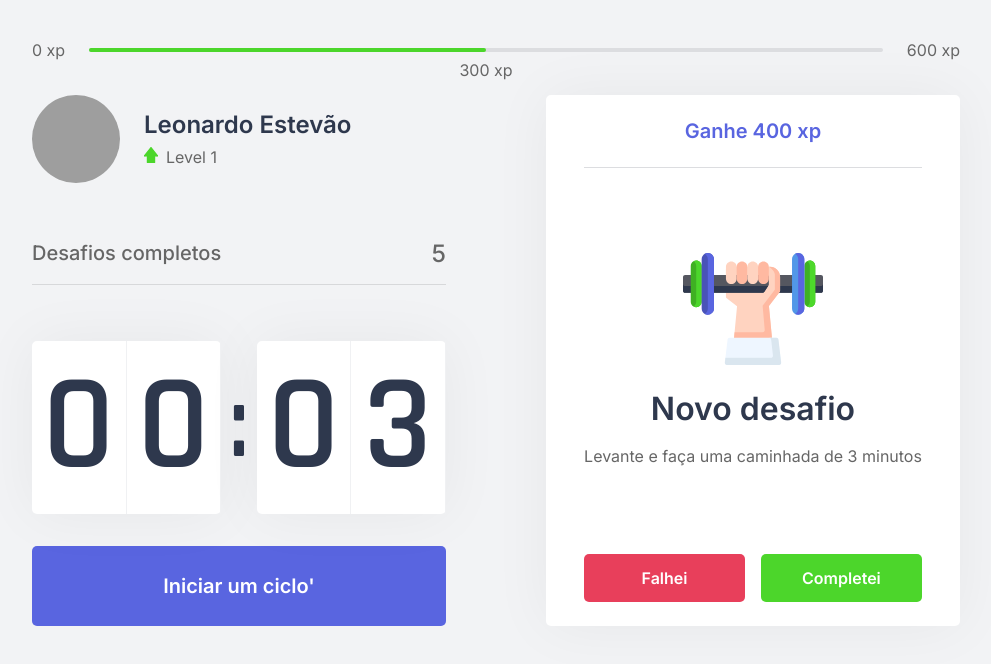
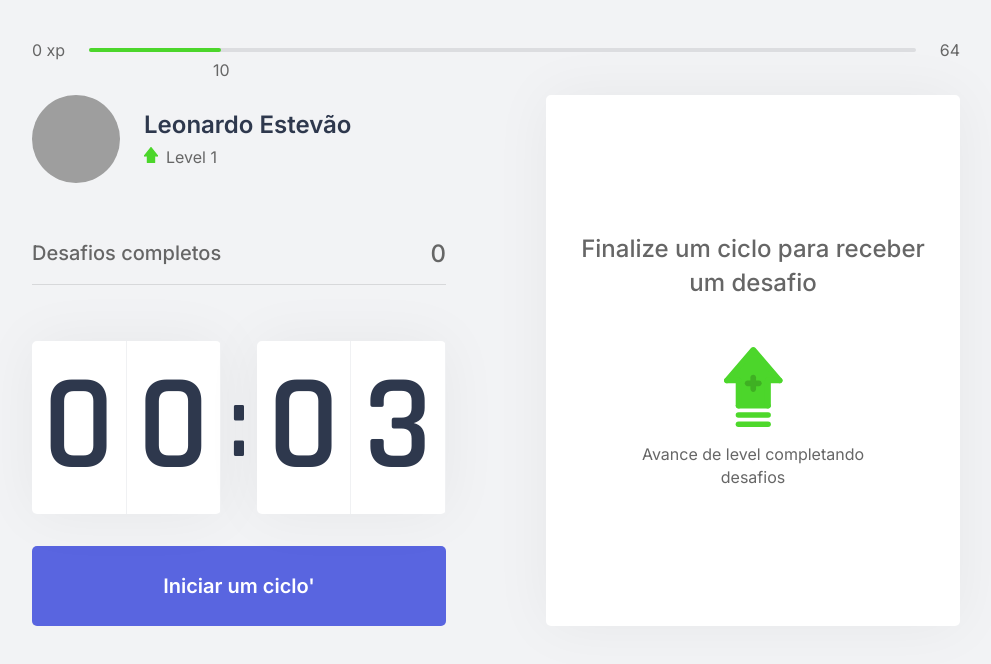
Before and after one commit to LeoEstevao/NLW4-Nextjs, a Next.js app: page / in a window 1280 px wide. Shown: the top 664 px of the page, without its empty margins (144-1135 px from the left). Built offline with nearby package versions, Linux system fonts and the light colour scheme; grey boxes are pictures that could not be loaded.

Commit message:
Added context api Added dynamics level, experience and challenges contents

```diff
--- /dev/null
+++ b/challenges.json
@@ -0,0 +1,62 @@
+[
+  {
+    "type": "body",
+    "description": "Estique um de seus braços com a palma da mão virada para frente e puxe os dedos para cima por 10 segundos por mão.",
+    "amount": 80
+  },
+  {
+    "type": "body",
+    "description": "Estique seu braço contra o peito e puxe-o utilizando o outro braço por 10 segundos por braço.",
+    "amount": 60
+  },
+  {
+    "type": "body",
+    "description": "Puxe seu pescoço com a ajuda da mão para a direita e para a esquerda, permanecendo na posição por alguns segundos.",
+    "amount": 70
+  },
+  {
+    "type": "body",
+    "description": "Com as duas mãos na parte de trás da cabeça, leve-a para baixo, alongando a parte de trás da região.",
+    "amount": 60
+  },
+  {
+    "type": "body",
+    "description": "Cruze as pernas e desça com as mãos esticadas em direção ao chão. Repita o movimento com a outra perna na frente.",
+    "amount": 100
+  },
+  {
+    "type": "body",
+    "description": "Sentado, abra as pernas e tente encostar as palmas das mãos no chão, repita 3 vezes por 5 segundos.",
+    "amount": 80
+  },
+  {
+    "type": "body",
+    "description": "Puxe o joelho de encontro ao peito e segure, troque de perna após 10 segundos.",
+    "amount": 50
+  },
+  {
+    "type": "body",
+    "description": "Sentado, cruze uma perna e incline seu tronco à frente, troque de perna após 10 segundos.",
+    "amount": 80
+  },
+  {
+    "type": "eye",
+    "description": "Sentado, feche os olhos e cubra-os com as palmas da mão durante 2 minutos, depois abra normalmente.",
+    "amount": 90
+  },
+  {
+    "type": "eye",
+    "description": "Em algum ambiente aberto, olhe o mais longe que puder em quatro direções por 3s, mexa apenas os olhos. Repita 3 vezes.",
+    "amount": 140
+  },
+  {
+    "type": "eye",
+    "description": "Usando os polegares, massage a área abaixo das sobrancelhas em movimentos circulares por 15 segundos.",
+    "amount": 70
+  },
+  {
+    "type": "body",
+    "description": "Em pé, gire a cintura o máximo que puder para a esquerda, segure por cinco segundos. Repita para a direita.",
+    "amount": 90
+  }
+]
--- a/src/components/ChallengeBox.tsx
+++ b/src/components/ChallengeBox.tsx
@@ -1,29 +1,37 @@
+import { useContext } from 'react';
+import { ChallengesContext } from '../contexts/ChallengesContext';
 import styles from '../styles/components/ChallengeBox.module.css';
 
 export function ChallengeBox() {
-    const hasActiveChallenge = true;
+    const { activeChallenge, resetChallenge, completeChallenge } = useContext(ChallengesContext);
+
+    // console.log(contextData);
+
+
     return (
         <div className={styles.challengeBoxContainer}>
-            { hasActiveChallenge ? (
+            { activeChallenge ? (
                 <div className={styles.challengeActive}>
-                    <header>Ganhe 400 xp</header>
+                    <header>Ganhe {activeChallenge.amount} xp</header>
 
                     <main>
-                        <img src="icons/body.svg" />
+                        <img src={`icons/${activeChallenge.type}.svg`} />
                         <strong>Novo desafio</strong>
-                        <p>Levante e faça uma caminhada de 3 minutos</p>
+                        <p>{ activeChallenge.description }</p>
                     </main>
 
                     <footer>
                         <button
                         type="button"
-                        className={styles.challengeFailedButton}>
+                        className={styles.challengeFailedButton}
+                        onClick={resetChallenge}>
                             Falhei
                         </button>
 
                         <button
                         type="button"
-                        className={styles.challengeSucceededButton}>
+                        className={styles.challengeSucceededButton}
+                        onClick={completeChallenge}>
                             Completei
                         </button>
                     </footer>
--- a/src/components/CompletedChallenges.tsx
+++ b/src/components/CompletedChallenges.tsx
@@ -1,10 +1,13 @@
+import { useContext } from 'react';
+import { ChallengesContext } from '../contexts/ChallengesContext';
 import styles from '../styles/components/CompletedChallenges.module.css';
 
 export function CompletedChallenges() {
+    const { challengesCompleted } = useContext(ChallengesContext)
     return (
         <div className={styles.completedChallengesContainer}>
             <span>Desafios completos</span>
-            <span>5</span>
+            <span> { challengesCompleted }</span>
         </div>
     )
 }
--- a/src/components/Countdown.tsx
+++ b/src/components/Countdown.tsx
@@ -1,9 +1,12 @@
-import { useEffect, useState } from 'react';
+import { useContext, useEffect, useState } from 'react';
+import { ChallengesContext } from '../contexts/ChallengesContext';
 import styles from '../styles/components/Countdown.module.css';
 
 let countdownTimeout: NodeJS.Timeout;
 
 export function Countdown() {
+    const { startNewChallenge } = useContext(ChallengesContext);
+
     const [time, setTime] = useState(.05 * 60);
     const [isActive, setIsActive] = useState(false);
     const [hasFinished, setHasFinished] = useState(false);
@@ -34,6 +37,7 @@
         {
             setHasFinished(true)
             setIsActive(false)
+            startNewChallenge()
         }
     }, [isActive, time])
 
--- a/src/components/ExperienceBar.tsx
+++ b/src/components/ExperienceBar.tsx
@@ -1,15 +1,22 @@
+import { useContext } from 'react';
+import { ChallengesContext } from '../contexts/ChallengesContext';
 import styles from '../styles/components/ExperienceBar.module.css';
 export function ExperienceBar() {
+    const { currentExperience, experienceToNextLevel } = useContext(ChallengesContext);
+
+    const percentToNextLevel = Math.round((currentExperience * 100) / experienceToNextLevel);
+
     return (
         <header className={styles.experienceBar}>
             <span>0 xp</span>
             <div>
-                <div style={{ width: '50%' }} />
-                <span className={styles.currentExperience} style={{ left: '50%' }}>
-                    300 xp
+                <div style={{ width: `${percentToNextLevel}%` }} />
+                {console.log(percentToNextLevel)}
+                <span className={styles.currentExperience} style={{ left: `${percentToNextLevel}%` }}>
+                    { currentExperience }
                 </span>
             </div>
-            <span>600 xp</span>
+            <span>{ experienceToNextLevel }</span>
         </header>
     )
 };
--- a/src/components/Profile.tsx
+++ b/src/components/Profile.tsx
@@ -1,6 +1,9 @@
+import { useContext } from 'react'
+import { ChallengesContext } from '../contexts/ChallengesContext'
 import styles from '../styles/components/Profile.module.css'
 
 export function Profile() {
+    const { level } = useContext(ChallengesContext)
     return (
         <div className={styles.profileContainer}>
             <img src="https://github.com/LeoEstevao.png" alt="Leonardo Estevao"/>
@@ -9,7 +12,7 @@
                 <strong>Leonardo Estevão</strong>
                 <p>
                     <img src="icons/level.svg" alt="Level"/>
-                    Level 1
+                    Level { level }
                 </p>
             </div>
         </div>
--- /dev/null
+++ b/src/contexts/ChallengesContext.tsx
@@ -0,0 +1,90 @@
+import { createContext, useState, ReactNode } from 'react';
+import challenges from '../../challenges.json';
+
+interface Challenge {
+    type: 'body' | 'eye';
+    description: string;
+    amount: number;
+}
+
+interface ChallengesContextData {
+    level: number
+    currentExperience: number
+    experienceToNextLevel: number
+    challengesCompleted: number
+    levelUp: () => void
+    startNewChallenge: () => void
+    activeChallenge: Challenge
+    resetChallenge: () => void
+    completeChallenge: () => void
+}
+
+interface ChallengesProviderProps {
+    children: ReactNode
+}
+
+export const ChallengesContext = createContext({} as ChallengesContextData);
+
+export function ChallengesProvider( { children }: ChallengesProviderProps ) {
+    const [level, setLevel] = useState(1);
+    const [currentExperience, setCurrentExperience] = useState(10);
+    const [challengesCompleted, setChallengesCompleted] = useState(0);
+
+    const [activeChallenge, setActiveChallenge] = useState(null);
+
+    const experienceToNextLevel = Math.pow((level + 1) * 4, 2);
+
+    function levelUp() {
+        setLevel( level + 1 )
+    }
+
+    function startNewChallenge() {
+        const randomChallengeIndex = Math.floor(Math.random() * challenges.length);
+        const challenge = challenges[randomChallengeIndex];
+        setActiveChallenge(challenge)
+        console.log('New challenge')
+    }
+
+
+    function resetChallenge() {
+        setActiveChallenge(null)
+    }
+
+    function completeChallenge() {
+        if(!activeChallenge) {
+            return;
+        }
+
+        const { amount } = activeChallenge;
+
+        let finalExperience = currentExperience + amount;
+
+        if(finalExperience >= experienceToNextLevel ) {
+            finalExperience = finalExperience - experienceToNextLevel;
+            levelUp();
+        }
+
+        setCurrentExperience(finalExperience);
+        setActiveChallenge(null);
+        setChallengesCompleted(challengesCompleted + 1);
+    }
+
+    return (
+    // Everything inside challengesContext, will get access of it's values
+
+    <ChallengesContext.Provider value={{
+        level,
+        currentExperience,
+        experienceToNextLevel,
+        challengesCompleted,
+        levelUp,
+        startNewChallenge,
+        activeChallenge,
+        resetChallenge,
+        completeChallenge
+    }}>
+        { children }
+    </ChallengesContext.Provider>
+
+    )
+}
--- a/src/pages/_app.tsx
+++ b/src/pages/_app.tsx
@@ -1,7 +1,12 @@
 import '../styles/global.css';
+import { ChallengesProvider } from '../contexts/ChallengesContext';
+function MyApp({ Component, pageProps }) {
 
-function MyApp({ Component, pageProps }) {
-  return <Component {...pageProps} />
+  return (
+    <ChallengesProvider>
+      <Component {...pageProps} />
+    </ChallengesProvider>
+  )
 }
 
 export default MyApp
```
